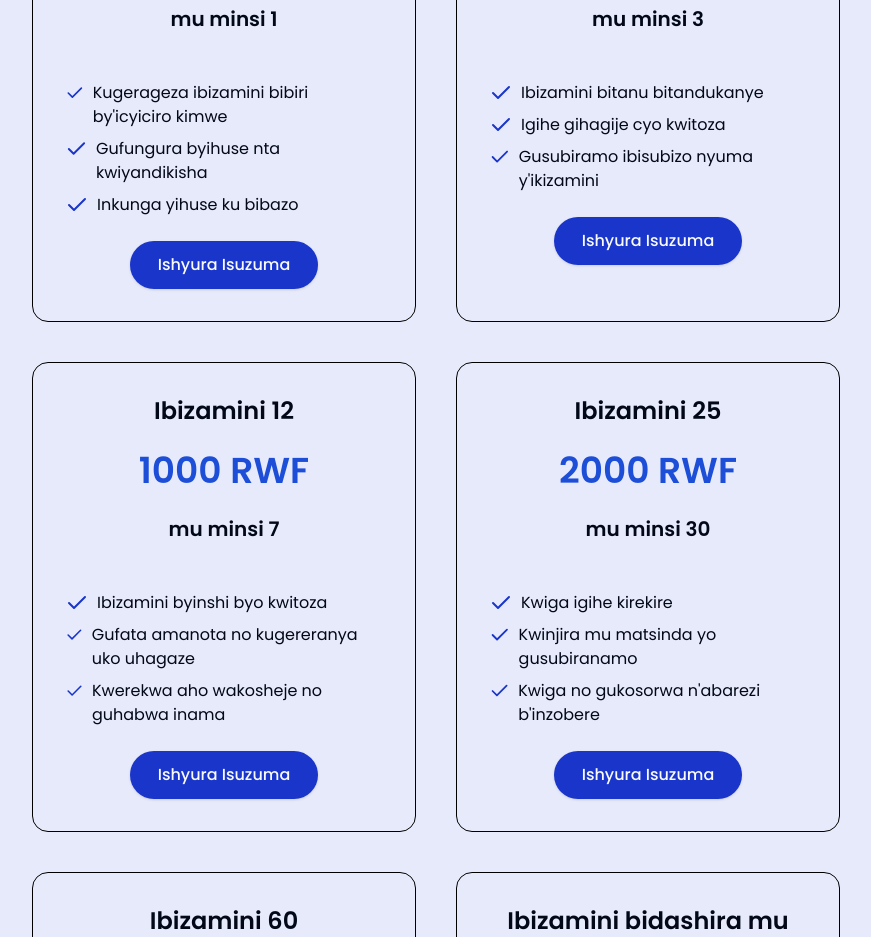
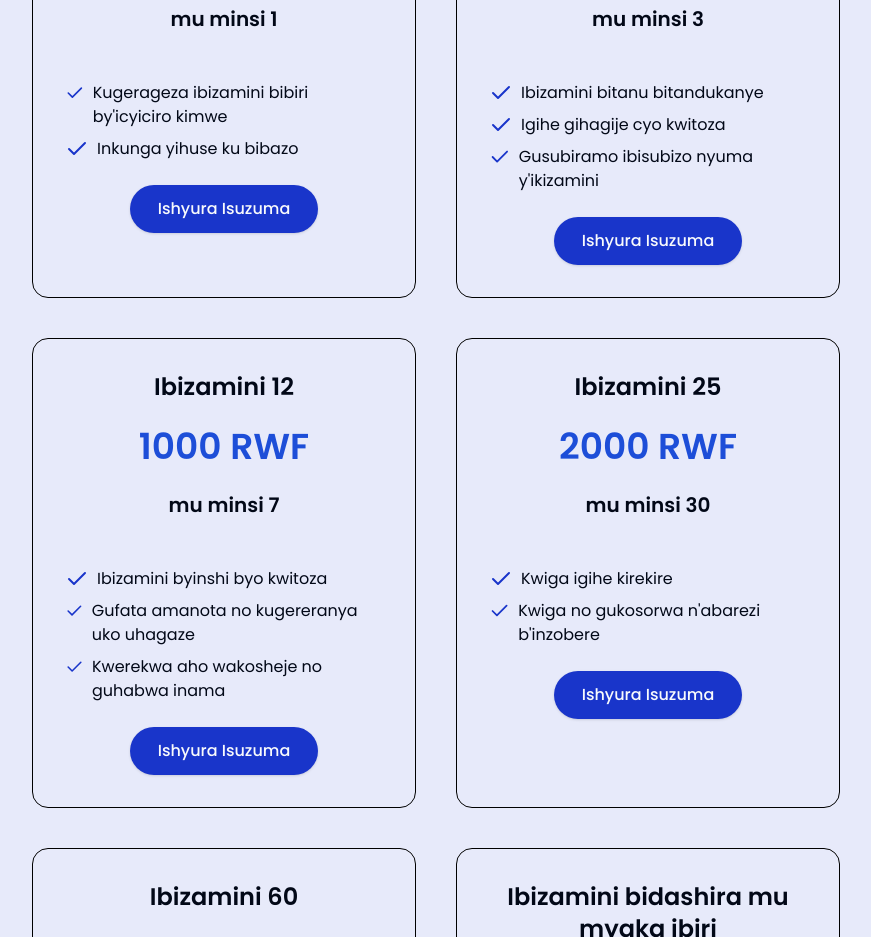
Before and after one commit to I-A-NextGen/kora_fn, a Next.js app: page / in a window 1280 px wide. Shown: the part 2280-3217 px from the top of the page, without its empty margins (204-1075 px from the left). Built offline with nearby package versions, Linux system fonts and the light colour scheme.

Commit message:
fix(HeroPricing, layout): remove outdated features and update favicon path

```diff
--- a/src/app/(home)/_components/HeroPricing.tsx
+++ b/src/app/(home)/_components/HeroPricing.tsx
@@ -8,7 +8,6 @@ const examPlans = [
     durationDays: 1,
     features: [
       "Kugerageza ibizamini bibiri by'icyiciro kimwe",
-      "Gufungura byihuse nta kwiyandikisha",
       "Inkunga yihuse ku bibazo",
     ],
   },
@@ -38,7 +37,6 @@ const examPlans = [
     durationDays: 30,
     features: [
       "Kwiga igihe kirekire",
-      "Kwinjira mu matsinda yo gusubiranamo",
       "Kwiga no gukosorwa n'abarezi b'inzobere",
     ],
   },
--- a/src/app/layout.tsx
+++ b/src/app/layout.tsx
@@ -10,7 +10,7 @@ export const metadata: Metadata = {
   title: "Umusamariya ",
   description: "Umutekano binyuze mu bumenyi.",
   keywords: ["Umusamariya", "ibizamini", "ibizamini by'ikoranabuhanga"],
-  icons: [{ rel: "icon", url: "/favi.png" }],
+  icons: [{ rel: "icon", url: "/favi (1).png" }],
 };
 
 export default function RootLayout({
```
Also changed, not shown: public/favi (1).png (added).
